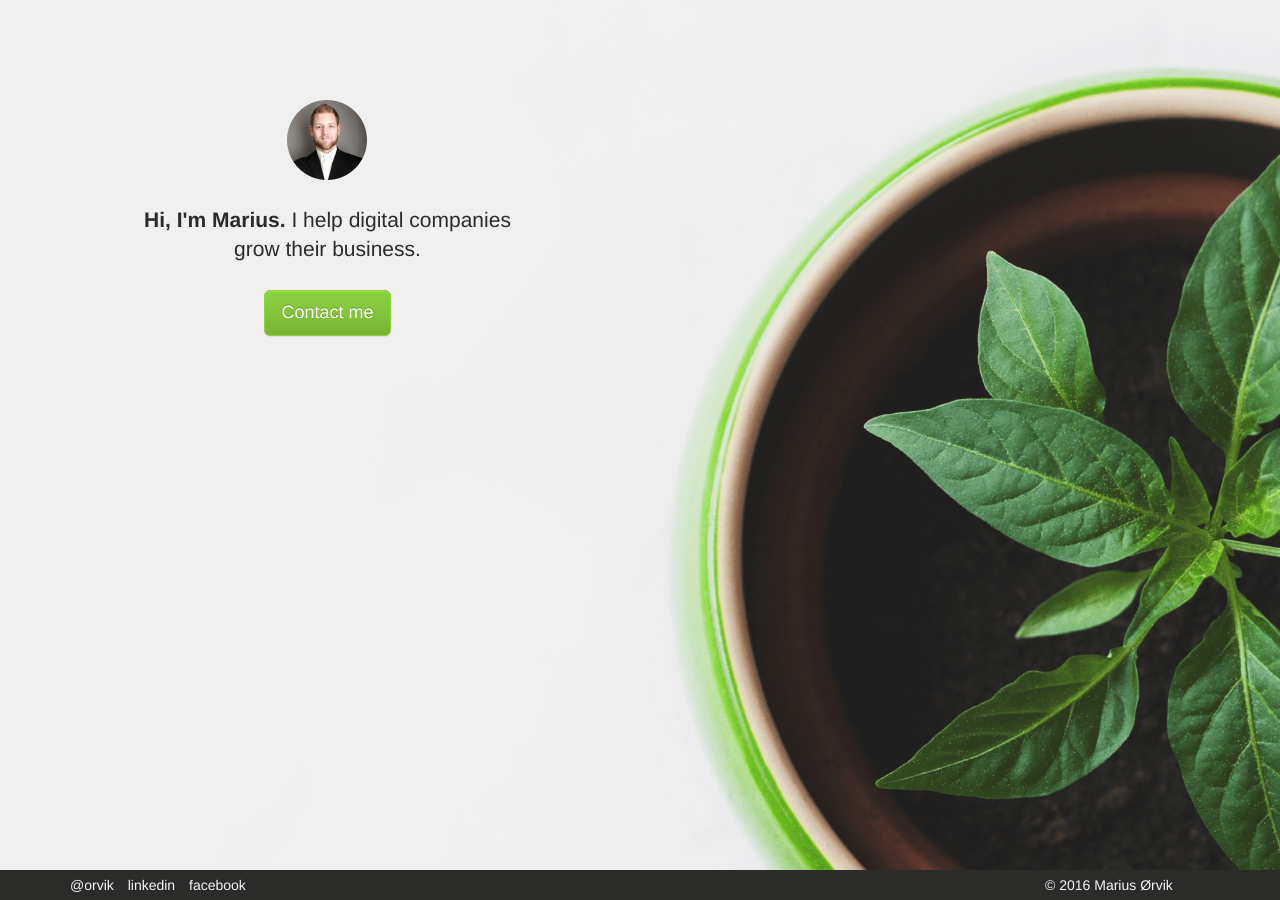
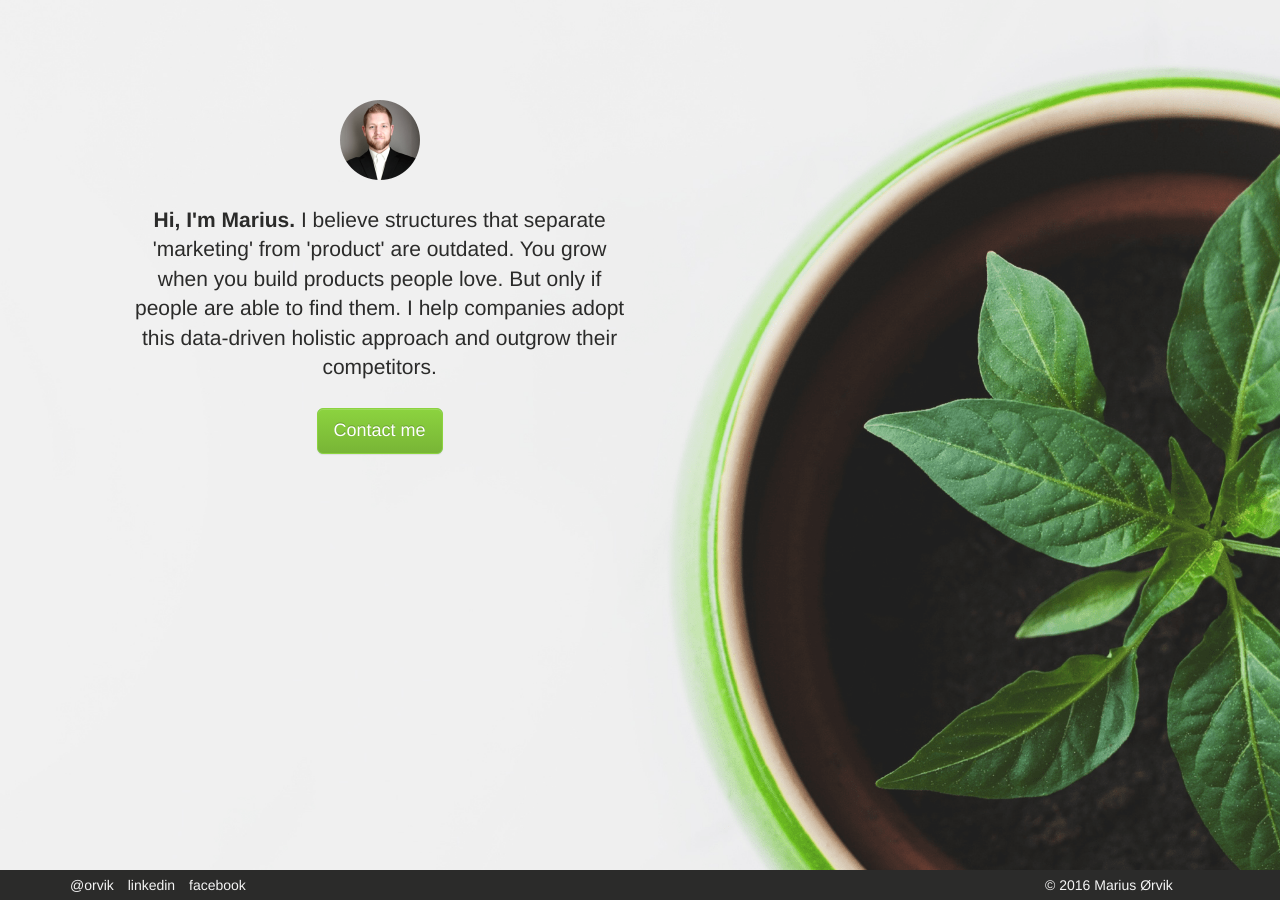
Before and after one commit to dimdal/dimdal.github.io, a Jekyll site: the page built from index.html, in a window 1280 px wide. Built offline with Jekyll 4.4.1, drawn with Linux system fonts in a browser that asks for light colours; nearby versions of some CDN libraries.

Commit message:
new text on front page, favicon and titles

```diff
--- a/_config.yml
+++ b/_config.yml
@@ -107,7 +107,7 @@ JB :
     gauges :
         site_id : 'SITE ID'
     google :
-        tracking_id : 'UA-123-12'
+        tracking_id : 'UA-25154517-1'
     getclicky :
       site_id :
     mixpanel :
--- a/_includes/jumbotron.html
+++ b/_includes/jumbotron.html
@@ -1,16 +1,16 @@
 <div class="container-fluid jumbotron frontpage-header text-left">
 		<div class="row">
-			<div class="col-sm-4 col-sm-offset-1 text-center">
+			<div class="col-sm-5 col-sm-offset-1 text-center">
 				<img src="/assets/images/marius@2x-min.png" class="portrait"/>
 			</div>
 		</div>
 		<div class="row">
-			<div class="col-sm-4 col-sm-offset-1 text-center">
-				<p class="lead"><strong>Hi, I'm Marius.</strong> I help digital companies grow their business.</p>
+			<div class="col-sm-5 col-sm-offset-1 text-center">
+				<p class="lead"><strong>Hi, I'm Marius.</strong> I believe structures that separate 'marketing' from 'product' are outdated. You grow when you build products people love. But only if people are able to find them. I help companies adopt this data-driven holistic approach and outgrow their competitors. </p>
 			</div>
 		</div>
 		<div class="row">
-			<div class="col-sm-4 col-sm-offset-1 text-center">
+			<div class="col-sm-5 col-sm-offset-1 text-center">
 				<a href="mailto::marius@mariusorvik.com"><button class="btn btn-lg btn-primary">Contact me</button></a>
 			</div>
 		</div>
--- a/_includes/themes/bootstrap-3/frontpage.html
+++ b/_includes/themes/bootstrap-3/frontpage.html
@@ -10,6 +10,9 @@
 
     <!-- Enable responsive viewport -->
     <meta name="viewport" content="width=device-width, initial-scale=1.0">
+
+    <!-- Set up favicon -->
+    <link rel="shortcut icon" type="image/png" href="/favicon.png">
 
     <!-- Bootstrap styles -->
     <link href="{{ ASSET_PATH }}/bootstrap/css/bootstrap.min.css" rel="stylesheet">
--- a/index.html
+++ b/index.html
@@ -1,5 +1,7 @@
 ---
 layout: frontpage
+description: Growth hacker
+title: Marius Ørvik – Growth Hacker
 ---
 
 <div class="home">
```
Also changed, not shown: _includes/navigation.html (added, +21 -0 lines), favicon.png (added), 9 other files.
